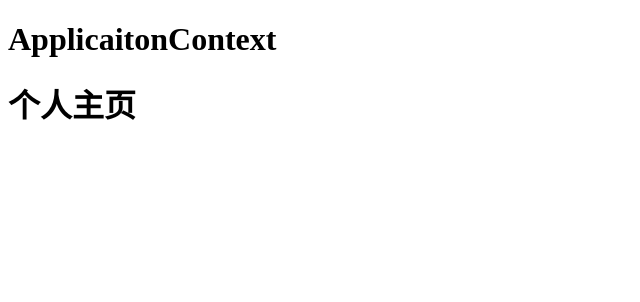
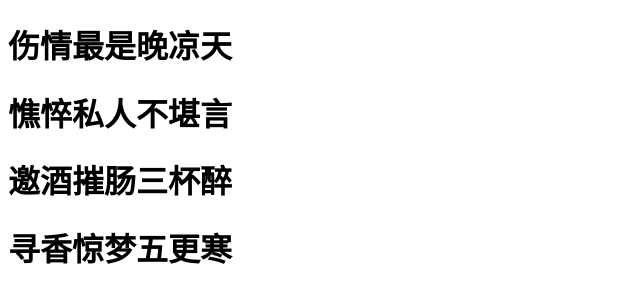
Before and after one commit to gvp9132/gvp9132.github.io, a plain HTML site: page index.html in a window 1280 px wide. Shown: the whole page, without its empty margins (0-640 px from the left). Drawn offline with Linux system fonts and the light colour scheme.

Commit message:
first commit

```diff
--- a/index.html
+++ b/index.html
@@ -5,7 +5,9 @@
         <title>MyHomePage</title>
     </head>
     <body>
-        <h1>ApplicaitonContext</h1>
-        <h1>个人主页</h1>
+        <h1>伤情最是晚凉天</h1>
+		<h1>憔悴私人不堪言</h1>
+      <h1>邀酒摧肠三杯醉</h1>
+	  <h1>寻香惊梦五更寒</h1>
     </body>
 </html>
```
